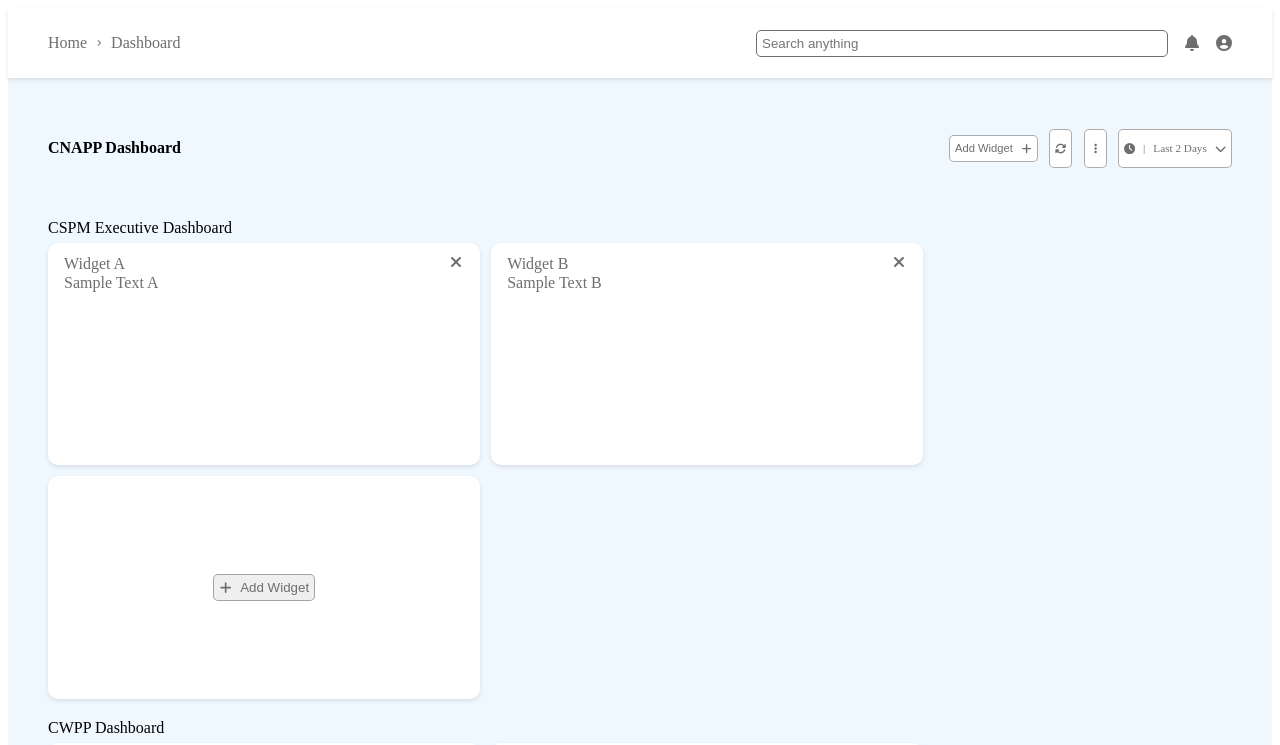
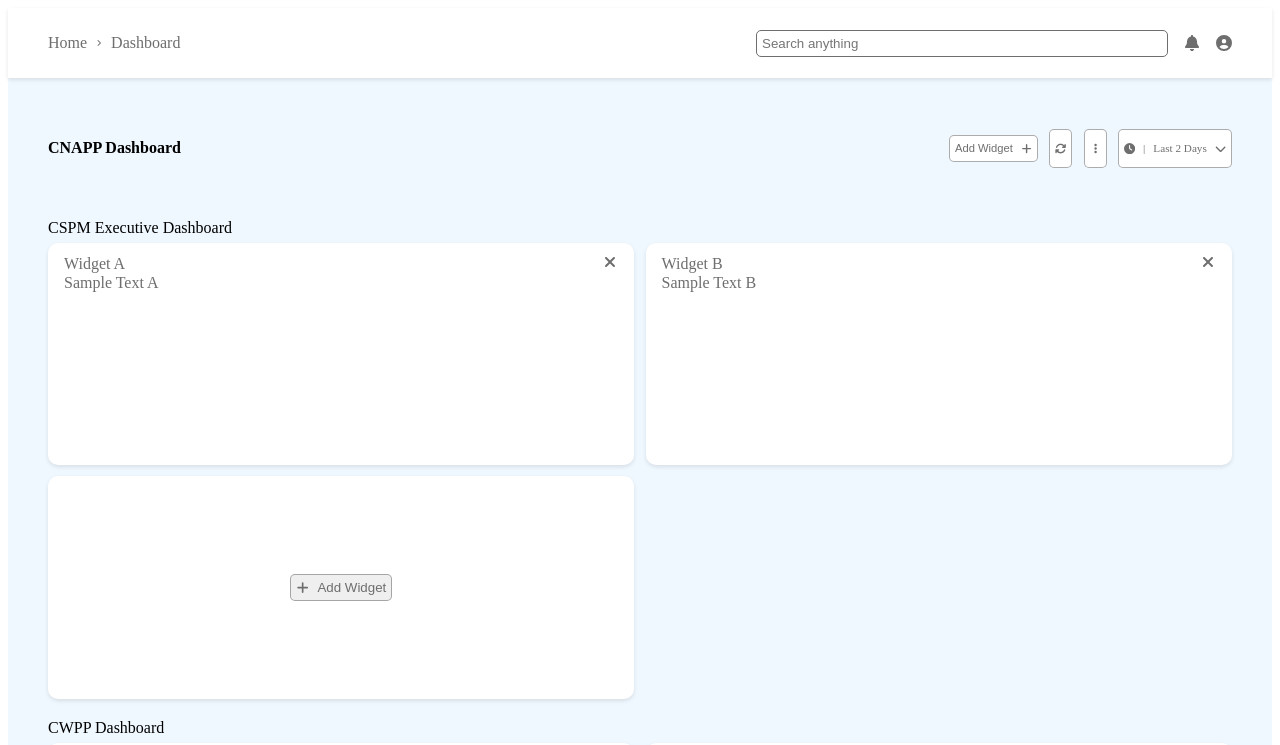
Before and after one commit to BikramNegi/AccuKnox, a React (Vite) app: page / in a window 1280 px wide. Shown: the top 745 px of the page. Built offline with nearby package versions, Linux system fonts and the light colour scheme; the HTML template or start-up script is replaced by a standard one.

Commit message:
1.Added grid style to categories 2.Changed style of add widget model buttons

```diff
--- a/src/App.css
+++ b/src/App.css
@@ -85,7 +85,8 @@
 }
 
 .category_widgets {
-  display: flex;
+  display: grid;
+  grid-template-columns: repeat(auto-fill, minmax(400px, 1fr));
   align-items: center;
   gap: 0.7rem;
   color: #6e6e6e;
@@ -93,7 +94,6 @@
 }
 
 .category_widget {
-  flex: 0 0 400px;
   height: 200px;
   padding: 0.7rem 1rem;
   border-radius: 10px;
@@ -187,7 +187,7 @@
   color: #fff;
   border: none;
   border-radius: 5px;
-  padding: 5px;
+  padding: 5px 20px;
   cursor: pointer;
 }
 
```
